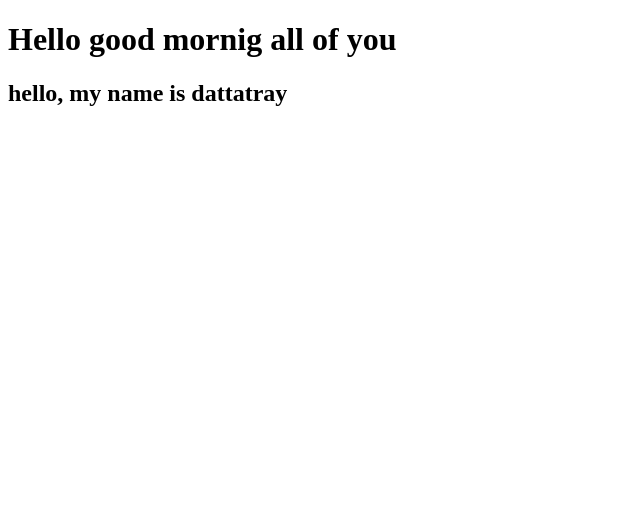
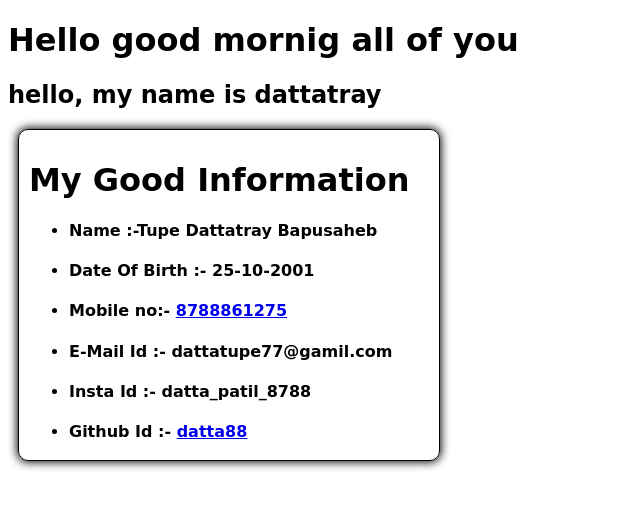
Before and after one commit to datta88/rose-group-pratics, a plain HTML site: page pages/datta.html in a window 1280 px wide. Shown: the whole page, without its empty margins (0-640 px from the left). Drawn offline with Linux system fonts and the light colour scheme; a web font is replaced by a local one.

Commit message:
added informatiion

```diff
--- /dev/null
+++ b/pages/datta.css
@@ -0,0 +1,15 @@
+*{
+    font-family: 'Edu SA Beginner', cursive;
+
+}
+.div-a
+{
+    height: 310px;
+    width: 400px;
+    border: 1px solid black;
+    border-radius: 10px;
+    padding: 10px;
+    margin-top: 20px;
+    margin-left: 10px;
+    box-shadow: 0px 0px 10px 1px ;
+}
--- a/pages/datta.html
+++ b/pages/datta.html
@@ -1,10 +1,47 @@
 <!DOCTYPE html>
 <html>
+
 <head>
-   <title>datta</title>
+    <title>datta</title>
+    <link rel="stylesheet" href="datta.css" />
+    <link rel="preconnect" href="https://fonts.googleapis.com">
+    <link rel="preconnect" href="https://fonts.gstatic.com" crossorigin>
+    <link href="https://fonts.googleapis.com/css2?family=Edu+SA+Beginner&display=swap" rel="stylesheet">
+
+    <script src="https://kit.fontawesome.com/40fc96e82c.js" crossorigin="anonymous"></script>
+
 </head>
+
 <body>
     <h1>Hello good mornig all of you</h1>
     <h2> hello, my name is dattatray</h2>
+    <div class="div-a">
+        <h1>My Good Information</h1>
+        <ul>
+            <li>
+                <h4>Name :-Tupe Dattatray Bapusaheb </h4>
+            </li>
+            <li>
+                <h4>Date Of Birth :- 25-10-2001</h4>
+            </li>
+
+            <li>
+                <h4>Mobile no:- <a href="tel: 8788861275">8788861275</a></h4>
+            </li>
+            <li>
+                <h4>E-Mail Id :- dattatupe77@gamil.com</h4>
+            </li>
+            <li>
+                <h4>Insta Id :- <a
+                        href="https://instagram.com/datta_patil_8788?igshid=NGExMmI2YTkyZg"></a>datta_patil_8788</h4>
+            </li>
+            <li>
+                <h4>Github Id :- <a href="https://github.com/datta88">datta88</a></h4>
+            </li>
+        </ul>
+
+
+    </div>
 </body>
+
 </html>
```
